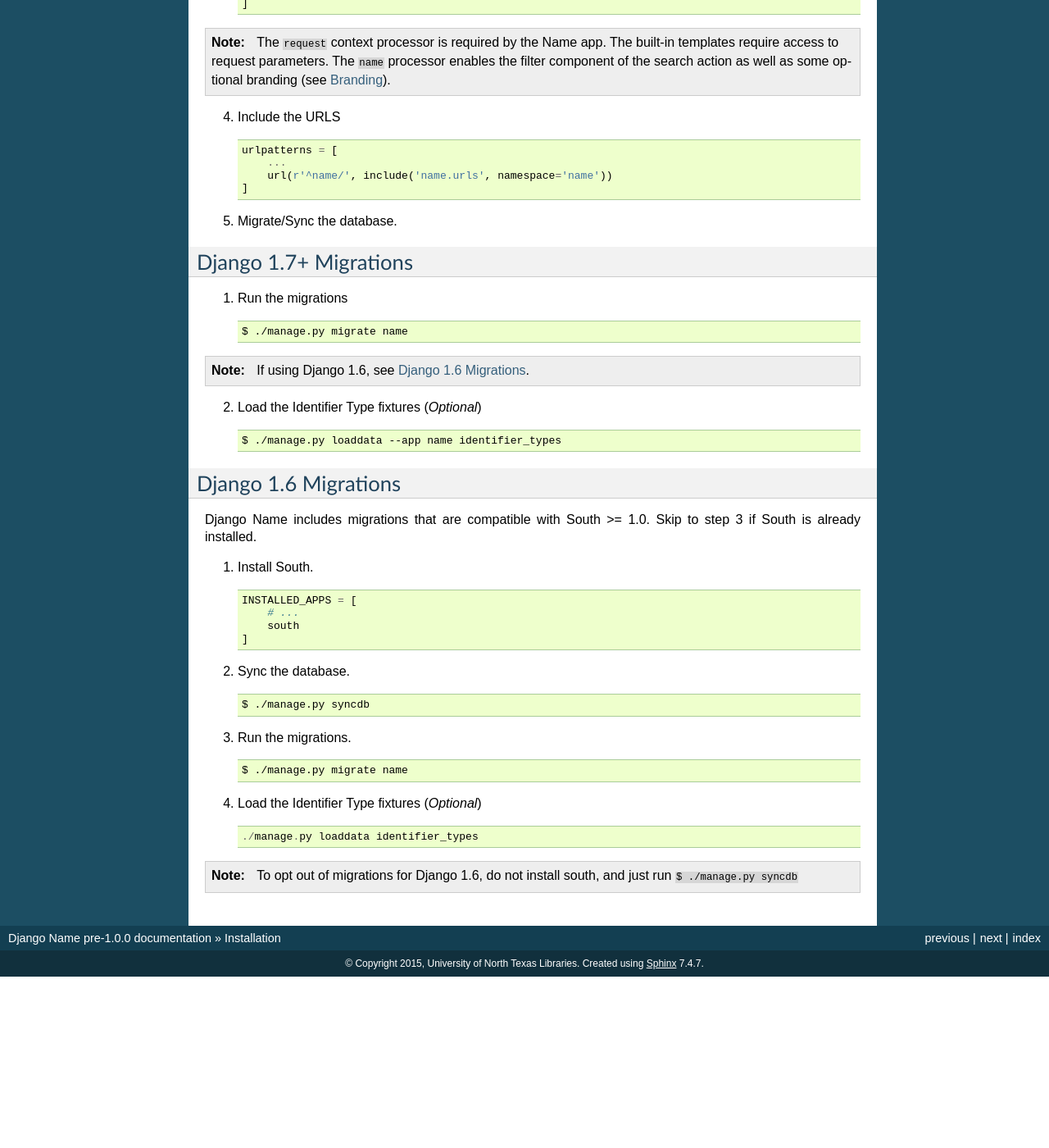
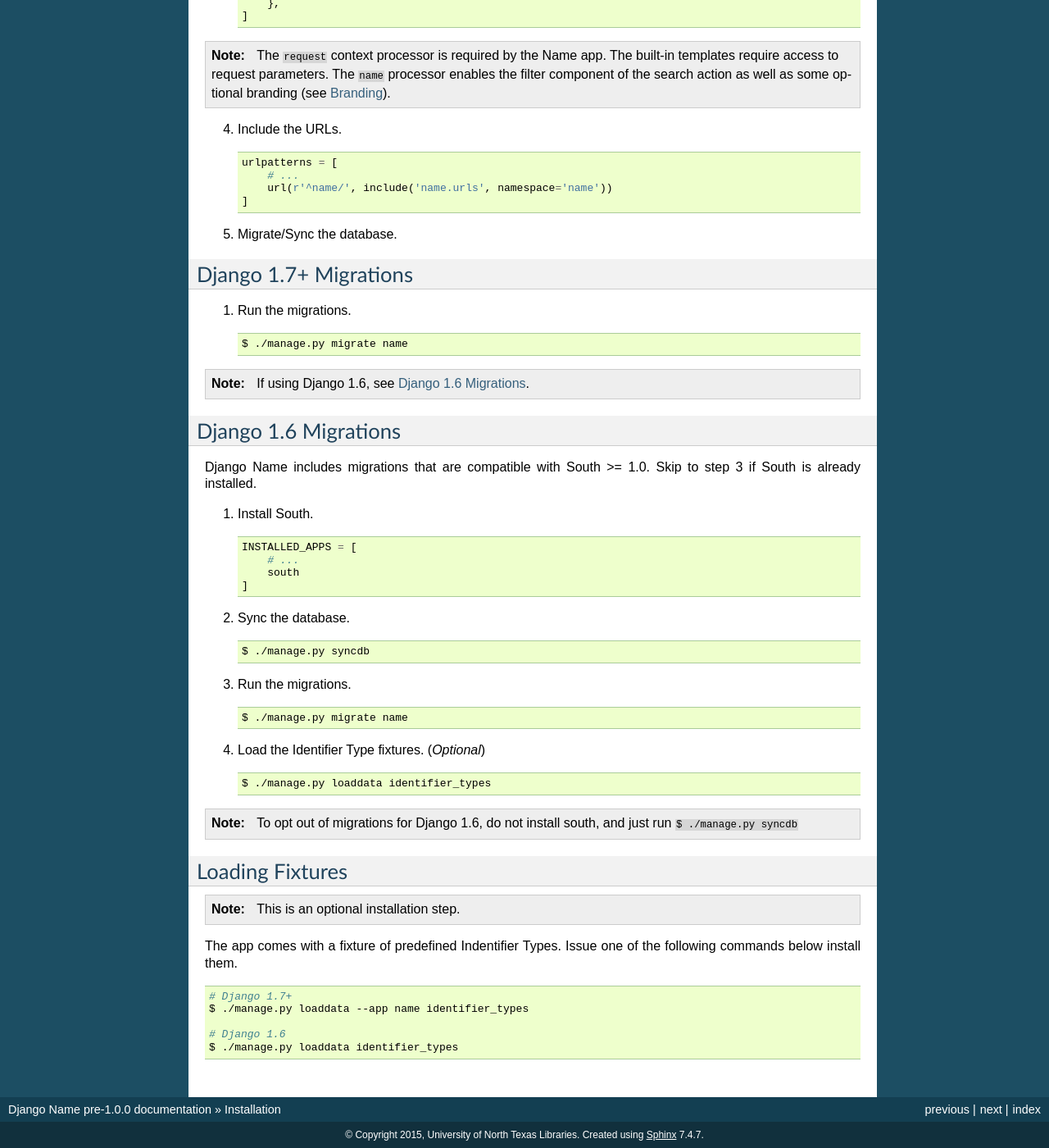
Before and after one commit to unt-libraries/django-name, a Sphinx documentation site: the page built from docs/installation.rst, in a window 1280 px wide and 1400 px high, scrolled down 975 px. Shown: the whole window at 82% size. Built offline with Sphinx 7.4.7, drawn with Linux system fonts in a browser that asks for light colours; before the commit the page ends 2166 px from its top, so only the background shows below that; some of the changed text lies outside the part shown.

Commit message:
Clarification and cleanup of the documentation. [ci skip]

```diff
--- a/docs/installation.rst
+++ b/docs/installation.rst
@@ -6,7 +6,7 @@
 Requirements
 ------------
 
-- Django >= 1.6
+- Django 1.6+
 - Postgres or MySQL
 - Django Admin
 
@@ -14,7 +14,7 @@
 Installation
 ------------
 
-1. Install the package from Github ::
+1. Install the package from Github. ::
 
     $ pip install http://github.com/unt-libraries/django-name
 
@@ -22,9 +22,10 @@
     This package is not yet available on PyPI.
 
 
-2. Add it to your ``INSTALLED_APPS`` ::
+2. Add ``name`` to your ``INSTALLED_APPS``. Be sure to add ``django.contrib.admin`` if it is not already present. ::
 
     INSTALLED_APPS = (
+        'django.contrib.admin',
         # ...
         'name',
     )
@@ -61,10 +62,10 @@
     The ``name`` processor enables the filter component of the search action as well as some optional branding (see :ref:`configuration-branding`).
 
 
-4. Include the URLS ::
+4. Include the URLs. ::
 
     urlpatterns = [
-        ...
+        # ...
         url(r'^name/', include('name.urls', namespace='name'))
     ]
 
@@ -75,17 +76,11 @@
 Django 1.7+ Migrations
 ----------------------
 
-1. Run the migrations ::
+1. Run the migrations. ::
 
    $ ./manage.py migrate name
 
 .. note:: If using Django 1.6, see :ref:`django-16-migrations-ref`.
-
-
-2. Load the Identifier Type fixtures (`Optional`) ::
-
-   $ ./manage.py loaddata --app name identifier_types
-
 
 .. _django-16-migrations-ref:
 
@@ -112,8 +107,25 @@
    $ ./manage.py migrate name
 
 
-4. Load the Identifier Type fixtures (`Optional`) ::
+4. Load the Identifier Type fixtures. (`Optional`) ::
 
-   ./manage.py loaddata identifier_types
+   $ ./manage.py loaddata identifier_types
 
 .. note:: To opt out of migrations for Django 1.6, do not install south, and just run ``$ ./manage.py syncdb``
+
+.. _loading-fixtures-ref:
+
+Loading Fixtures
+----------------
+
+.. note:: This is an optional installation step.
+
+The app comes with a fixture of predefined Indentifier Types. Issue one of the following commands below install them.
+
+.. code-block:: sh
+
+   # Django 1.7+
+   $ ./manage.py loaddata --app name identifier_types
+
+   # Django 1.6
+   $ ./manage.py loaddata identifier_types
--- a/docs/models.rst
+++ b/docs/models.rst
@@ -83,7 +83,7 @@
 
 ``homepage`` - URL to the homepage of the service or website.
 
-There are 13 ``Identifier Types`` that are provided on install. Those types are
+There are 13 ``Identifier Types`` that are included in a fixture. Those types are
 
 - Academia
 - Facebook
@@ -98,3 +98,5 @@
 - Twitter
 - VIAF
 - Wikipedia
+
+See :ref:`loading-fixtures-ref` for installation information.
```
